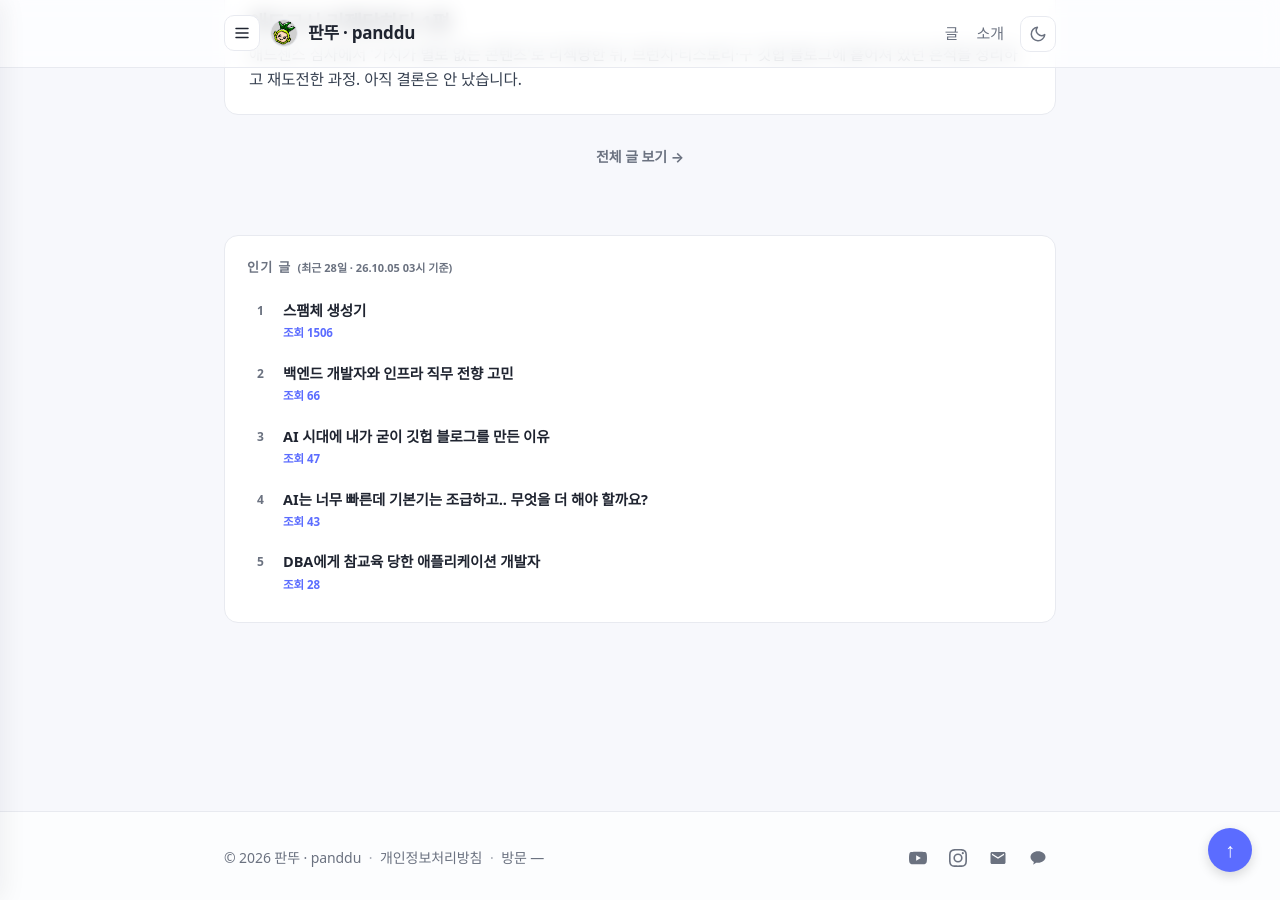
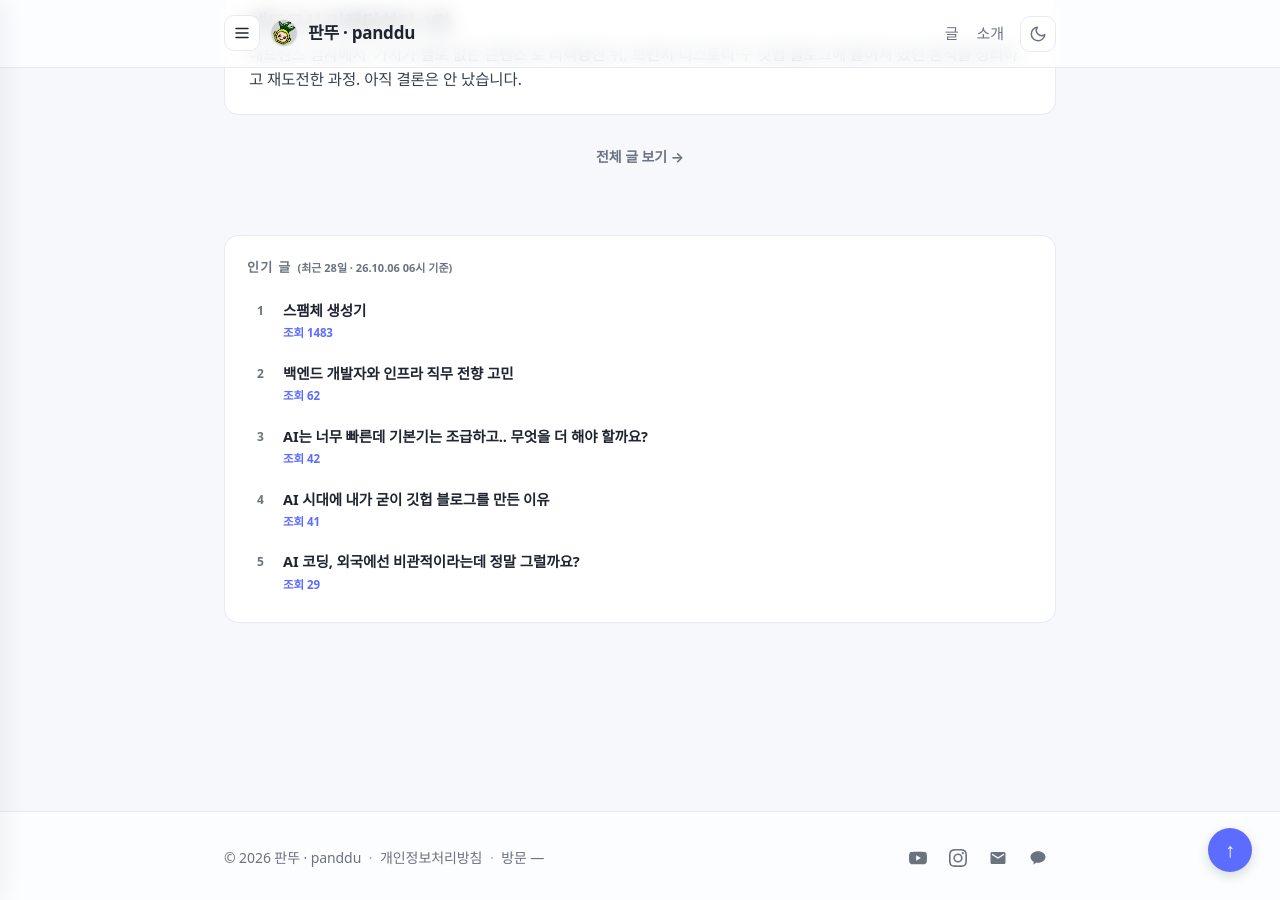
Before and after one commit to panddu/panddu.github.io, a Jekyll site: the page built from index.html, in a window 1280 px wide and 900 px high, scrolled down 2017 px. Built offline with Jekyll 4.4.1, drawn with Linux system fonts in a browser that asks for light colours; some web fonts are replaced.

Commit message:
chore: update popular posts

```diff
--- a/_data/popular_posts.json
+++ b/_data/popular_posts.json
@@ -1,31 +1,31 @@
 {
-  "generated_at": "2026-10-05T03:31:26+09:00",
+  "generated_at": "2026-10-06T06:49:21+09:00",
   "period_days": 28,
   "posts": [
     {
       "title": "스팸체 생성기",
       "url": "/posts/2019/04/spammaker/",
-      "views": 1506
+      "views": 1483
     },
     {
       "title": "백엔드 개발자와 인프라 직무 전향 고민",
       "url": "/posts/2026/08/backend-and-infra-counsel/",
-      "views": 66
+      "views": 62
+    },
+    {
+      "title": "AI는 너무 빠른데 기본기는 조급하고.. 무엇을 더 해야 할까요?",
+      "url": "/posts/2026/08/ai-and-basic-skills/",
+      "views": 42
     },
     {
       "title": "AI 시대에 내가 굳이 깃헙 블로그를 만든 이유",
       "url": "/posts/2026/08/why-i-made-github-blog/",
-      "views": 47
+      "views": 41
     },
     {
-      "title": "AI는 너무 빠른데 기본기는 조급하고.. 무엇을 더 해야 할까요?",
-      "url": "/posts/2026/08/ai-and-basic-skills/",
-      "views": 43
-    },
-    {
-      "title": "DBA에게 참교육 당한 애플리케이션 개발자",
-      "url": "/posts/2019/10/app-developer-learned-by-dba/",
-      "views": 28
+      "title": "AI 코딩, 외국에선 비관적이라는데 정말 그럴까요?",
+      "url": "/posts/2026/08/ai-coding-sentiment/",
+      "views": 29
     }
   ]
 }
```
